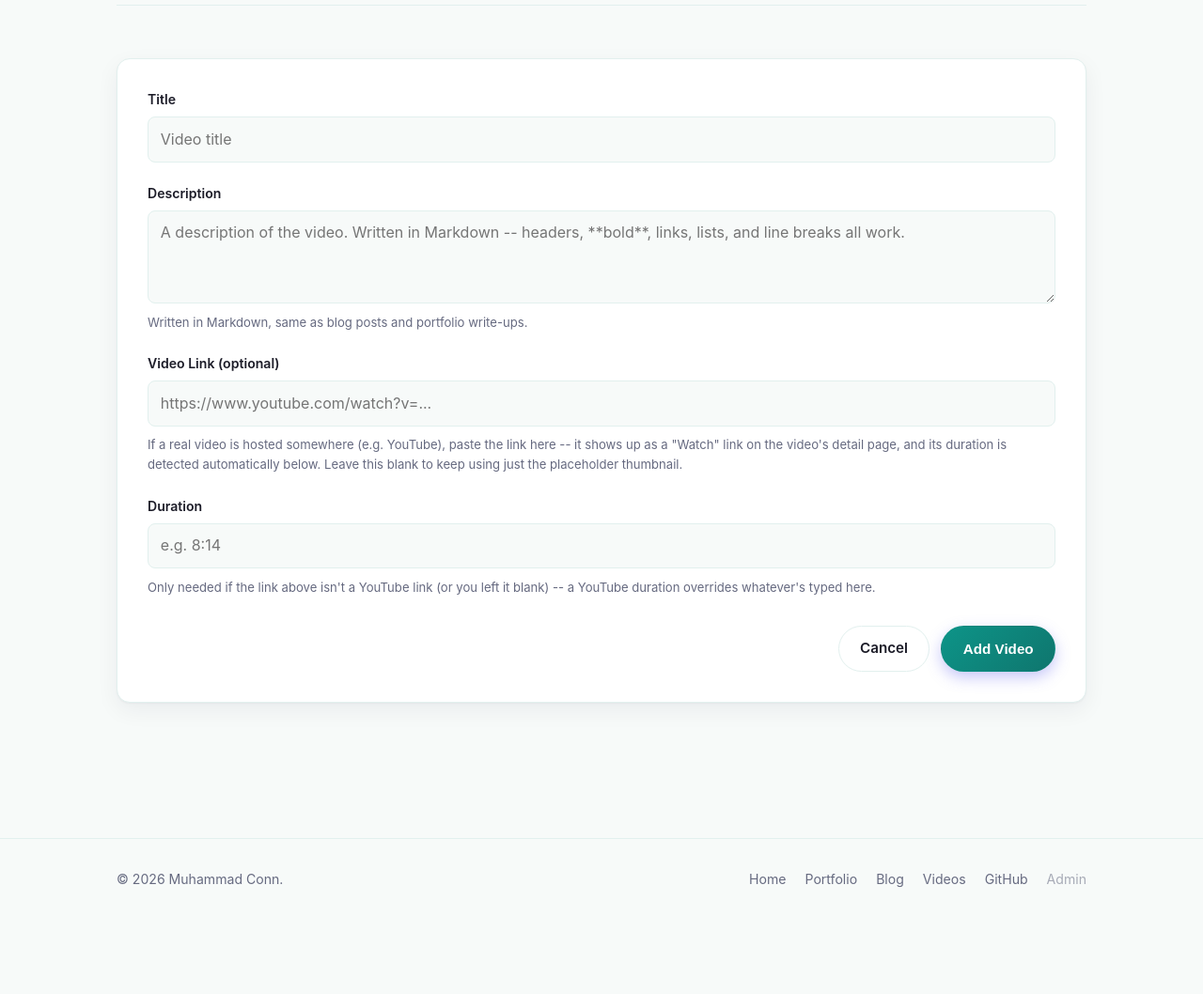
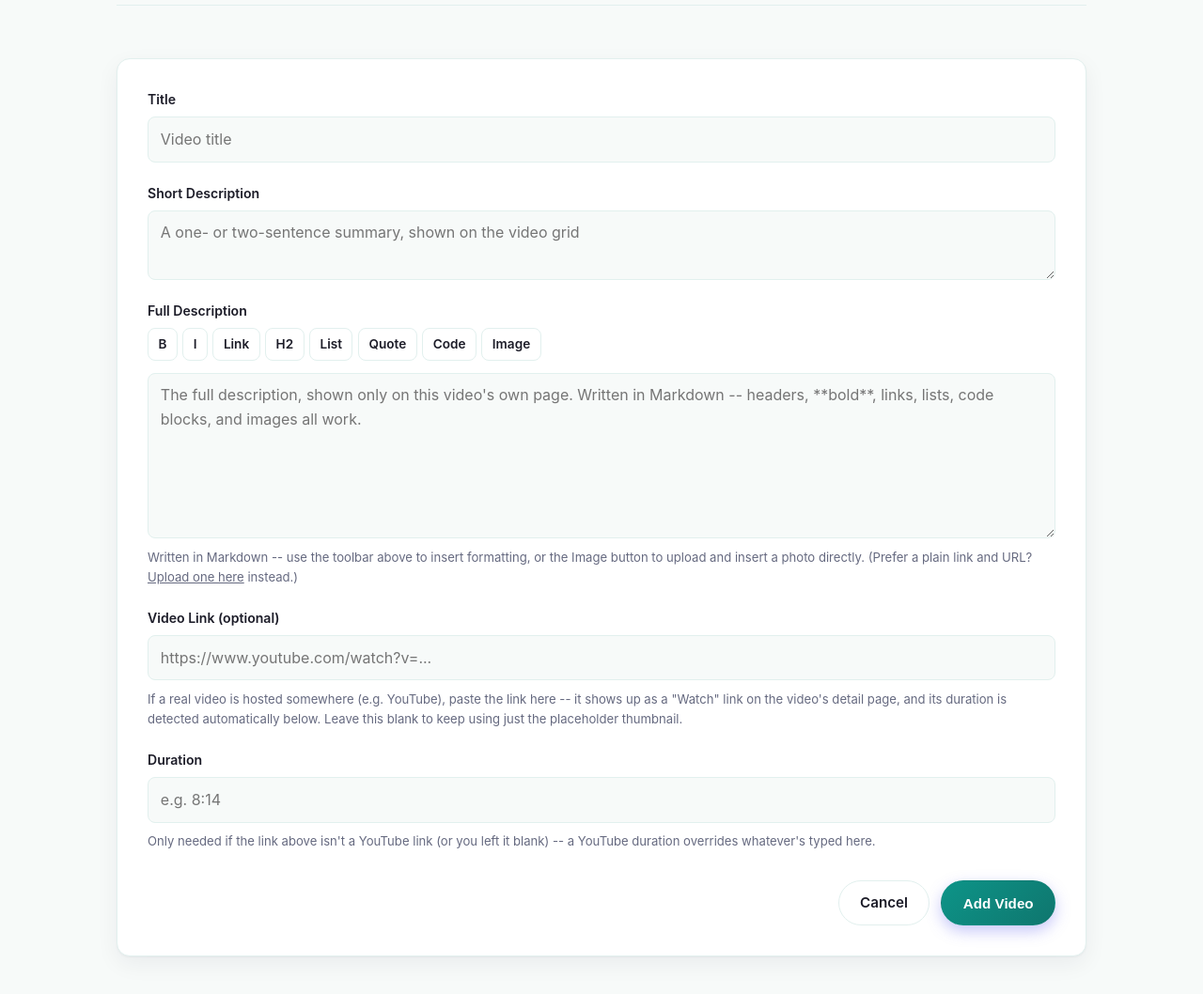
Before and after one commit to pycoder08/personal-website, a Flask app: template templates/video_form.html in a window 1280 px wide. Shown: the part 248-1306 px from the top of the page at 94% size. Before the commit the page ends 1192 px from the top, so only its background shows below. Run offline with Flask 3, Linux system fonts and the light colour scheme; the template is opened without the code that fills it, so the values that code supplies are empty; some libraries are stand-ins or nearby versions.

Commit message:
Split video description into excerpt + body, and let the body fill the page width
Videos had one `description` column shown verbatim in both the grid card
and the detail page -- fine for a one-liner, but a real problem once
someone writes an actual write-up: the grid card grew to fit the entire
thing instead of staying a short teaser (exactly what happened once a
video got a real multi-section description with headers). Splits it into
`excerpt` (short, plain text, grid card + og:description) and `body`
(full write-up, Markdown-rendered with the same nl2br fix, detail page
only) -- the same shape posts and portfolio_items already have, migrated
via the same rebuild-the-table approach used for the portfolio split
(existing rows get their old description copied into both columns as a
starting point). Video's add/edit form now also gets the same formatting
toolbar blog/portfolio already have.

Also fixes the detail page's description being capped at a narrow 68ch
reading-column width, which left a large empty gap next to it below the
much wider video player. Blog/portfolio are pure reading pages where that
narrower width is genuinely more comfortable; videos sit below a wide
player instead, so the body now fills that same width.

9 tests updated/added (198 total passing). Verified against the exact
reported scenario -- a video with a long multi-section body including
headers -- and confirmed the grid card now shows only the short excerpt
while the detail page renders the full body with real <h2> tags.

Co-Authored-By: Claude Sonnet 5 <noreply@anthropic.com>

```diff
--- a/backend/app.py
+++ b/backend/app.py
@@ -199,6 +199,57 @@ def _ensure_portfolio_pinned_column():
 
 
 _ensure_portfolio_pinned_column()
+
+
+# ---------------------------------------------------------------------------
+# Videos originally had one `description` column shown in full, verbatim,
+# in both the grid card teaser and the detail page -- fine for a one-line
+# description, but a real problem once someone writes an actual multi-
+# paragraph write-up: the grid card grows to fit the entire thing instead
+# of staying a short teaser. Splits it into `excerpt` (short, grid card)
+# and `body` (full write-up, Markdown-rendered, detail page only) -- same
+# shape `posts` and `portfolio_items` already have, for the same reason.
+# Existing rows get their old description copied into both columns as a
+# starting point (nothing vanishes), same rebuild-the-table approach as
+# the portfolio excerpt/body migration above, since SQLite can't split one
+# column's data into two via ALTER TABLE.
+# ---------------------------------------------------------------------------
+def _ensure_video_schema():
+    connection = get_db_connection()
+    table_exists = (
+        connection.execute(
+            "SELECT name FROM sqlite_master WHERE type = 'table' AND name = 'videos'"
+        ).fetchone()
+        is not None
+    )
+    if table_exists:
+        columns = {row["name"] for row in connection.execute("PRAGMA table_info(videos)")}
+        if "excerpt" not in columns:
+            connection.executescript(
+                """
+                CREATE TABLE videos_new (
+                    id INTEGER PRIMARY KEY AUTOINCREMENT,
+                    title TEXT NOT NULL,
+                    excerpt TEXT NOT NULL,
+                    body TEXT NOT NULL,
+                    duration TEXT NOT NULL,
+                    color_start TEXT NOT NULL,
+                    color_end TEXT NOT NULL,
+                    video_url TEXT
+                );
+                INSERT INTO videos_new
+                    (id, title, excerpt, body, duration, color_start, color_end, video_url)
+                    SELECT id, title, description, description, duration, color_start, color_end, video_url
+                    FROM videos;
+                DROP TABLE videos;
+                ALTER TABLE videos_new RENAME TO videos;
+                """
+            )
+            connection.commit()
+    connection.close()
+
+
+_ensure_video_schema()
 
 
 def _has_allowed_image_extension(filename):
@@ -959,7 +1010,8 @@ def videos():
 def video_new():
     if request.method == "POST":
         title = request.form.get("title", "").strip()
-        description = request.form.get("description", "").strip()
+        excerpt = request.form.get("excerpt", "").strip()
+        body = request.form.get("body", "").strip()
         manual_duration = request.form.get("duration", "").strip()
         video_url = request.form.get("video_url", "").strip() or None
 
@@ -972,7 +1024,7 @@ def video_new():
                 detected = True
 
         error = None
-        if not title or not description:
+        if not title or not excerpt or not body:
             error = "Please fill out every field before saving."
         elif not duration:
             error = (
@@ -988,10 +1040,18 @@ def video_new():
         connection = get_db_connection()
         connection.execute(
             """
-            INSERT INTO videos (title, description, duration, color_start, color_end, video_url)
-            VALUES (?, ?, ?, ?, ?, ?)
+            INSERT INTO videos (title, excerpt, body, duration, color_start, color_end, video_url)
+            VALUES (?, ?, ?, ?, ?, ?, ?)
             """,
-            (title, description, duration, DEFAULT_VIDEO_COLOR_START, DEFAULT_VIDEO_COLOR_END, video_url),
+            (
+                title,
+                excerpt,
+                body,
+                duration,
+                DEFAULT_VIDEO_COLOR_START,
+                DEFAULT_VIDEO_COLOR_END,
+                video_url,
+            ),
         )
         connection.commit()
         connection.close()
@@ -1028,7 +1088,8 @@ def video_edit(video_id):
 
     if request.method == "POST":
         title = request.form.get("title", "").strip()
-        description = request.form.get("description", "").strip()
+        excerpt = request.form.get("excerpt", "").strip()
+        body = request.form.get("body", "").strip()
         manual_duration = request.form.get("duration", "").strip()
         video_url = request.form.get("video_url", "").strip() or None
 
@@ -1041,7 +1102,7 @@ def video_edit(video_id):
                 detected = True
 
         error = None
-        if not title or not description:
+        if not title or not excerpt or not body:
             error = "Please fill out every field before saving."
         elif not duration:
             error = (
@@ -1061,10 +1122,10 @@ def video_edit(video_id):
         connection.execute(
             """
             UPDATE videos
-            SET title = ?, description = ?, duration = ?, video_url = ?
+            SET title = ?, excerpt = ?, body = ?, duration = ?, video_url = ?
             WHERE id = ?
             """,
-            (title, description, duration, video_url, video_id),
+            (title, excerpt, body, duration, video_url, video_id),
         )
         connection.commit()
         connection.close()
@@ -1074,7 +1135,8 @@ def video_edit(video_id):
     connection.close()
     form = {
         "title": video["title"],
-        "description": video["description"],
+        "excerpt": video["excerpt"],
+        "body": video["body"],
         "duration": video["duration"],
         "video_url": video["video_url"] or "",
     }
--- a/static/css/style.css
+++ b/static/css/style.css
@@ -792,6 +792,17 @@ code {
   margin: 1.75rem 0;
 }
 
+/* Blog posts and portfolio write-ups are pure reading pages, where a
+   narrower line length (68ch) is more comfortable to read. Videos sit
+   below a wide video player instead, so the description should fill that
+   same width rather than leaving a large empty gap to its right. */
+.video-description p,
+.video-description ul,
+.video-description ol,
+.video-description blockquote {
+  max-width: none;
+}
+
 /* =========================================================
    Add-post form
    ========================================================= */
--- a/templates/video_detail.html
+++ b/templates/video_detail.html
@@ -2,7 +2,7 @@
 
 {% block title %}{{ video['title'] }} -- Muhammad Conn{% endblock %}
 {% block og_title %}{{ video['title'] }}{% endblock %}
-{% block og_description %}{{ video['description'] }}{% endblock %}
+{% block og_description %}{{ video['excerpt'] }}{% endblock %}
 {% block og_type %}video.other{% endblock %}
 
 {% block content %}
@@ -28,7 +28,7 @@
     {% endif %}
 
     <h1>{{ video['title'] }}</h1>
-    <div class="video-description">{{ video['description'] | markdown }}</div>
+    <div class="video-description">{{ video['body'] | markdown }}</div>
 
     {% if video['video_url'] and not yt_id %}
     <p class="video-link">
--- a/templates/video_form.html
+++ b/templates/video_form.html
@@ -24,9 +24,23 @@
       <label for="title">Title</label>
       <input type="text" id="title" name="title" placeholder="Video title" value="{{ form.get('title', '') if form else '' }}" required>
 
-      <label for="description">Description</label>
-      <textarea id="description" name="description" rows="3" placeholder="A description of the video. Written in Markdown -- headers, **bold**, links, lists, and line breaks all work." required>{{ form.get('description', '') if form else '' }}</textarea>
-      <p class="form-hint">Written in Markdown, same as blog posts and portfolio write-ups.</p>
+      <label for="excerpt">Short Description</label>
+      <textarea id="excerpt" name="excerpt" rows="2" placeholder="A one- or two-sentence summary, shown on the video grid" required>{{ form.get('excerpt', '') if form else '' }}</textarea>
+
+      <label for="body">Full Description</label>
+      <div class="md-toolbar" data-target="body">
+        <button type="button" data-md="bold" title="Bold">B</button>
+        <button type="button" data-md="italic" title="Italic">I</button>
+        <button type="button" data-md="link" title="Link">Link</button>
+        <button type="button" data-md="heading" title="Heading">H2</button>
+        <button type="button" data-md="list" title="Bulleted list">List</button>
+        <button type="button" data-md="quote" title="Quote">Quote</button>
+        <button type="button" data-md="code" title="Inline code">Code</button>
+        <button type="button" data-md="image" title="Insert image">Image</button>
+        <input type="file" class="md-image-input" accept=".png,.jpg,.jpeg,.gif,.webp,image/png,image/jpeg,image/gif,image/webp" hidden>
+      </div>
+      <textarea id="body" name="body" rows="6" placeholder="The full description, shown only on this video's own page. Written in Markdown -- headers, **bold**, links, lists, code blocks, and images all work." required>{{ form.get('body', '') if form else '' }}</textarea>
+      <p class="form-hint">Written in Markdown -- use the toolbar above to insert formatting, or the Image button to upload and insert a photo directly. (Prefer a plain link and URL? <a href="{{ url_for('admin_upload_image') }}" target="_blank" rel="noopener noreferrer">Upload one here</a> instead.)</p>
 
       <label for="video_url">Video Link (optional)</label>
       <input type="url" id="video_url" name="video_url" placeholder="https://www.youtube.com/watch?v=..." value="{{ form.get('video_url', '') if form else '' }}">
@@ -44,3 +58,7 @@
   </section>
 
 {% endblock %}
+
+{% block scripts %}
+<script src="{{ url_for('static', filename='js/markdown-toolbar.js') }}?v={{ js_version }}" defer></script>
+{% endblock %}
--- a/templates/videos.html
+++ b/templates/videos.html
@@ -30,7 +30,7 @@
         </a>
         <div class="card-body">
           <h3><a class="video-title-link" href="{{ url_for('video_detail', video_id=video['id']) }}">{{ video['title'] }}</a></h3>
-          <div>{{ video['description'] | markdown }}</div>
+          <p>{{ video['excerpt'] }}</p>
           {% if is_authenticated %}
           <div class="card-actions">
             <a class="btn btn-ghost btn-sm" href="{{ url_for('video_edit', video_id=video['id']) }}">Edit</a>
```
Also changed, not shown: backend/init_db.py (+27 -3 lines), tests/test_markdown.py (+21 -10 lines), tests/test_videos.py (+25 -13 lines).
